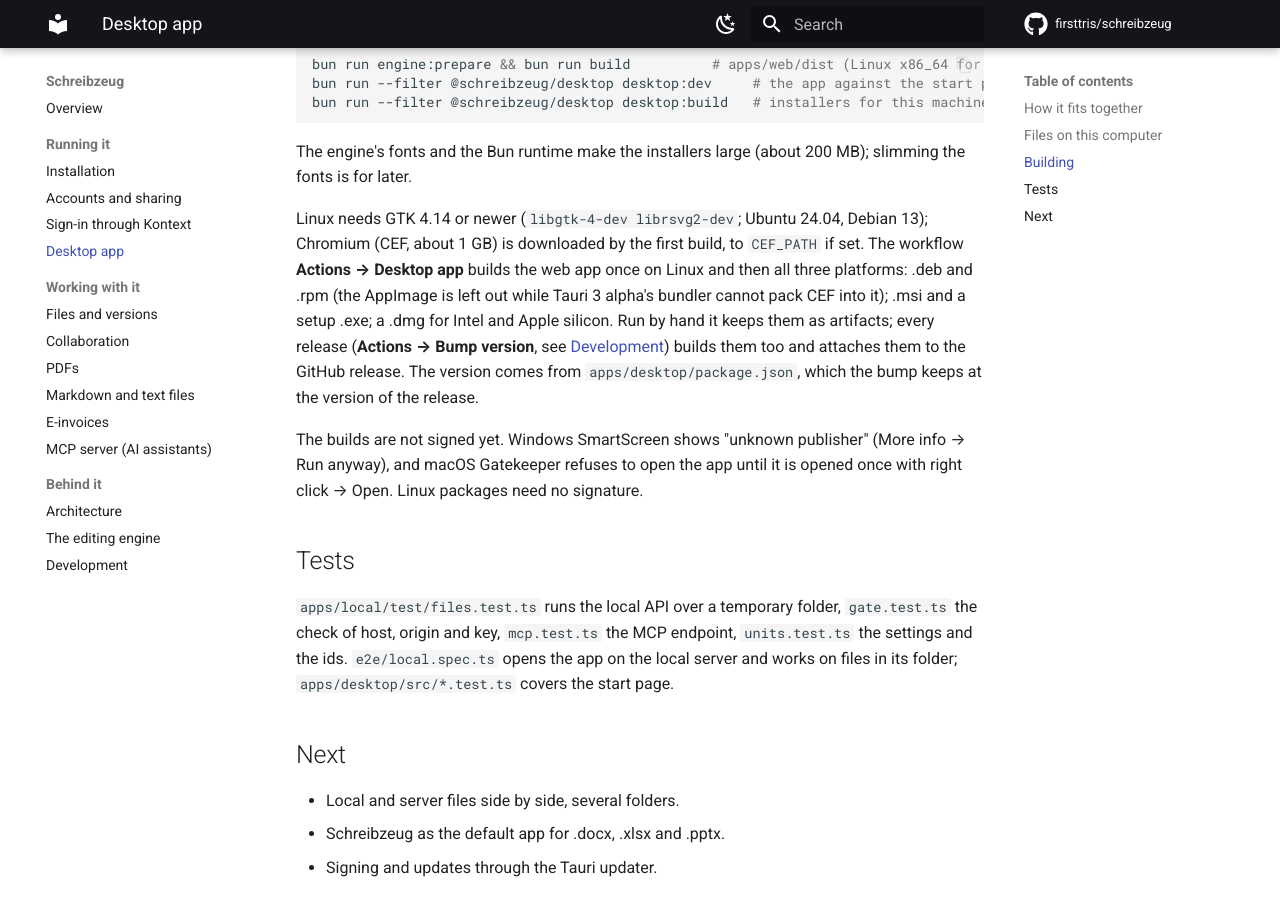
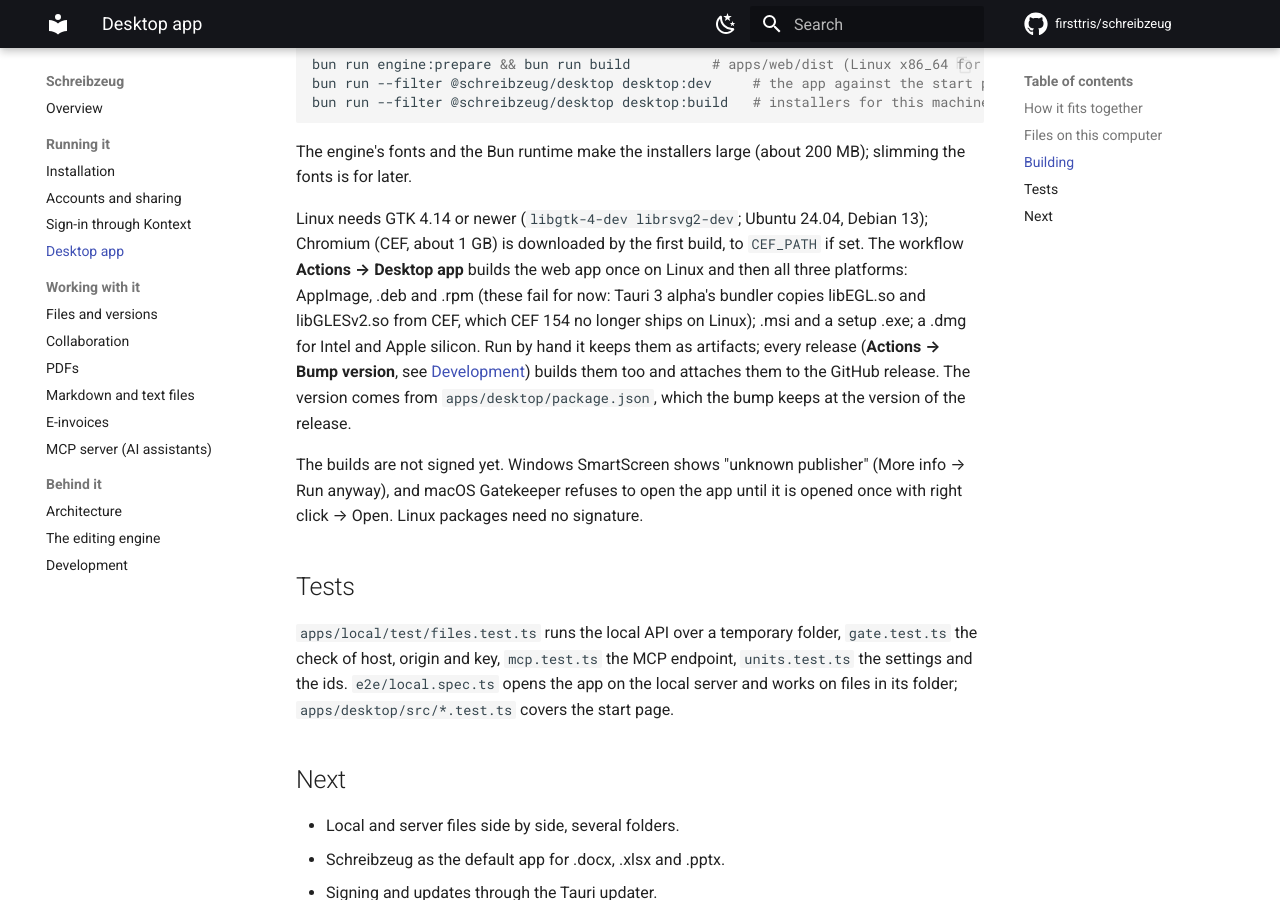
Before and after one commit to firsttris/schreibzeug, an MkDocs documentation site: the page built from docs/desktop.md, in a window 1280 px wide and 900 px high, scrolled down 3642 px. Built offline with MkDocs 1.6.1 and Material for MkDocs 9.7.7, drawn with Linux system fonts in a browser that asks for light colours; comment, search, counter and statistics services are not loaded.

Commit message:
Name the real cause of the failing Linux packages, keep all three bundles
Not only the AppImage: the .deb and .rpm fail the same way. Tauri 3
alpha's bundler (crates/tauri-bundler/src/bundle/linux/debian.rs, rpm.rs,
appimage/sharun_cef.rs, also on the v3 branch) copies libEGL.so and
libGLESv2.so from the CEF distribution, which CEF 154 no longer contains
on Linux (cef_binary_154.0.34 linux64_minimal ships libcef.so,
libvk_swiftshader.so and libvulkan.so.1 only).

Co-Authored-By: Claude Opus 5.5 <noreply@anthropic.com>
Claude-Session: https://claude.ai/code/session_01XdfZoZEWWSYAmZQvEj5WnQ

```diff
--- a/docs/desktop.md
+++ b/docs/desktop.md
@@ -134,8 +134,8 @@ fonts is for later.
 
 Linux needs GTK 4.14 or newer (`libgtk-4-dev librsvg2-dev`; Ubuntu 24.04, Debian 13); Chromium
 (CEF, about 1 GB) is downloaded by the first build, to `CEF_PATH` if set. The workflow **Actions → Desktop app** builds the web app once on Linux and then all
-three platforms: .deb and .rpm (the AppImage is left out while Tauri 3 alpha's bundler cannot
-pack CEF into it); .msi and a setup .exe; a .dmg for Intel and Apple silicon. Run
+three platforms: AppImage, .deb and .rpm (these fail for now: Tauri 3 alpha's bundler copies
+libEGL.so and libGLESv2.so from CEF, which CEF 154 no longer ships on Linux); .msi and a setup .exe; a .dmg for Intel and Apple silicon. Run
 by hand it keeps them as artifacts; every release (**Actions → Bump version**, see
 [Development](development.md#releases)) builds them too and attaches them to the GitHub release. The
 version comes from `apps/desktop/package.json`, which the bump keeps at the version of the release.
```
Also changed, not shown: 1 other file.
